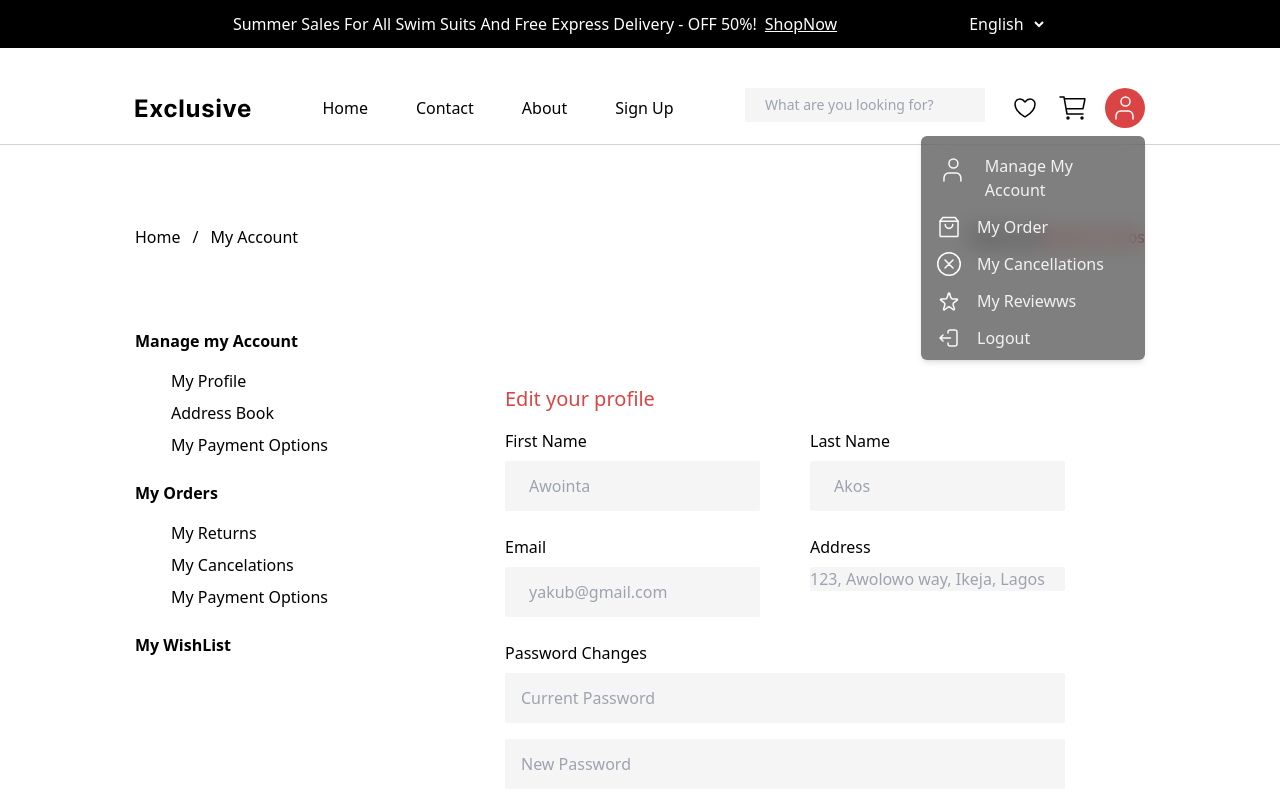
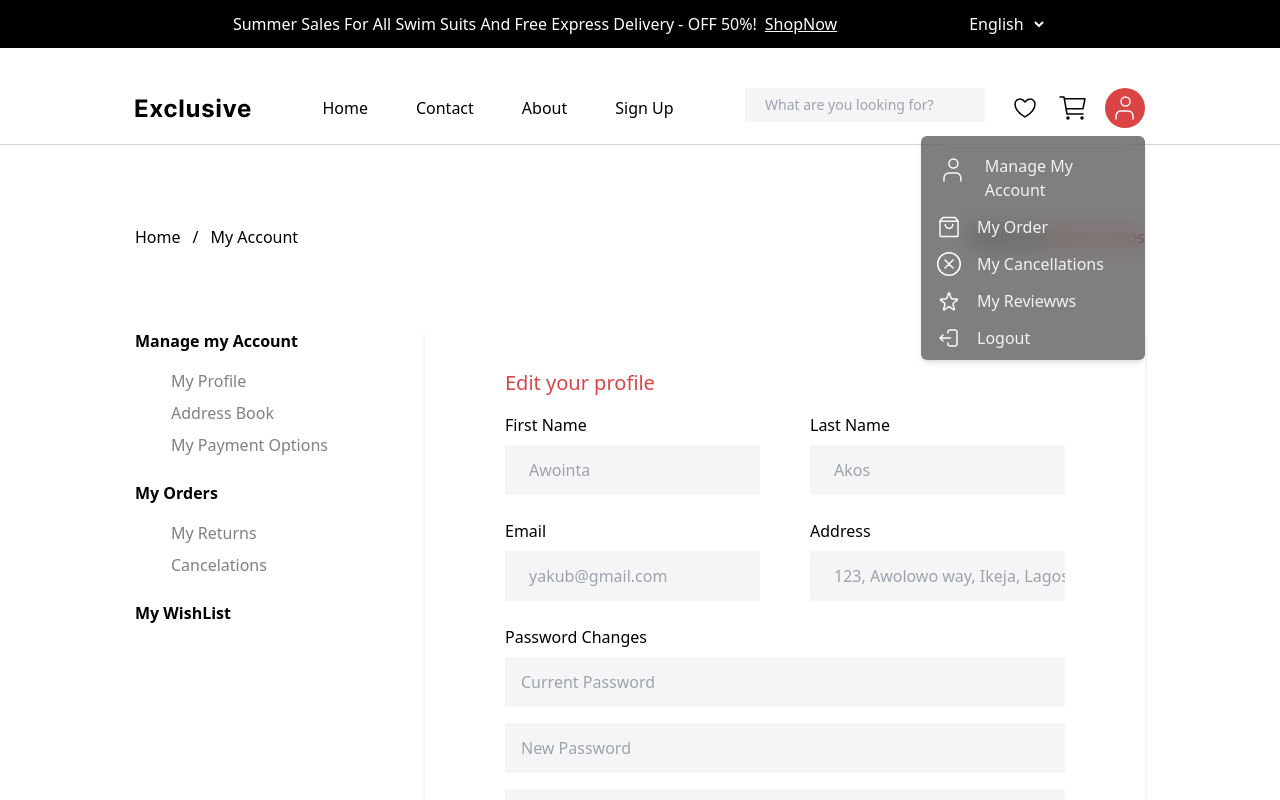
Before and after one commit to Awointa/e-commerce-store, a Next.js app: page /account in a window 1280 px wide. Shown: the top 800 px of the page. Built offline with nearby package versions, Linux system fonts and the light colour scheme.

Commit message:
feat: add hover and background shadow style

```diff
--- a/src/app/account/page.tsx
+++ b/src/app/account/page.tsx
@@ -3,7 +3,7 @@ import PrimaryButton from "../components/PrimaryButton";
 
 const page = () => {
 	return (
-		<div className="mt-20 mx-[135px] mb-36">
+		<div className="mt-20 mx-[135px] mb-36 ">
 			<div className="flex justify-between items-center">
 				<nav>
 					<Link href="/">Home</Link>
@@ -17,22 +17,31 @@ const page = () => {
 				</div>
 			</div>
 
-			<div className="flex justify-between mt-20">
-				<div className="">
+			<div className="flex mt-20 justify-between w-full">
+				<div className="w-fit">
 					<div>
 						<h4 className="font-semibold">Manage my Account</h4>
-						<ul className="pl-9 mt-4 flex flex-col gap-2">
-							<li>My Profile</li>
-							<li>Address Book</li>
-							<li>My Payment Options</li>
+						<ul className="pl-9 mt-4 flex flex-col gap-2 text-ash-smoke">
+							<li className="hover:text-gino-red cursor-pointer ">
+								My Profile
+							</li>
+							<li className="hover:text-gino-red cursor-pointer ">
+								Address Book
+							</li>
+							<li className="hover:text-gino-red cursor-pointer ">
+								My Payment Options
+							</li>
 						</ul>
 					</div>
 					<div className="mt-6">
 						<h4 className="font-semibold">My Orders</h4>
-						<ul className="pl-9  mt-4 flex flex-col gap-2">
-							<li>My Returns</li>
-							<li>My Cancelations</li>
-							<li>My Payment Options</li>
+						<ul className="pl-9  mt-4 flex flex-col gap-2 text-ash-smoke">
+							<li className="hover:text-gino-red cursor-pointer ">
+								My Returns
+							</li>
+							<li className="hover:text-gino-red cursor-pointer ">
+								Cancelations
+							</li>
 						</ul>
 					</div>
 					<div className=" mt-6">
@@ -41,7 +50,7 @@ const page = () => {
 						</Link>
 					</div>
 				</div>
-				<div className="mt-4 px-20 py-10 flex flex-col">
+				<div className="px-20 py-10 flex flex-col shadow-md rounded-sm">
 					<h4 className="text-xl text-gino-red">Edit your profile</h4>
 					<div className="mt-4 grid grid-cols-2 grid-rows-2 gap-x-[50px] gap-y-6">
 						<div className="flex flex-col gap-2">
@@ -74,7 +83,7 @@ const page = () => {
 							<input
 								type="text"
 								placeholder="123, Awolowo way, Ikeja, Lagos"
-								className="bg-white-smoke rounded-sm border-none"
+								className="bg-white-smoke rounded-sm border-none pl-6 py-[13px]"
 							/>
 						</div>
 					</div>
```
